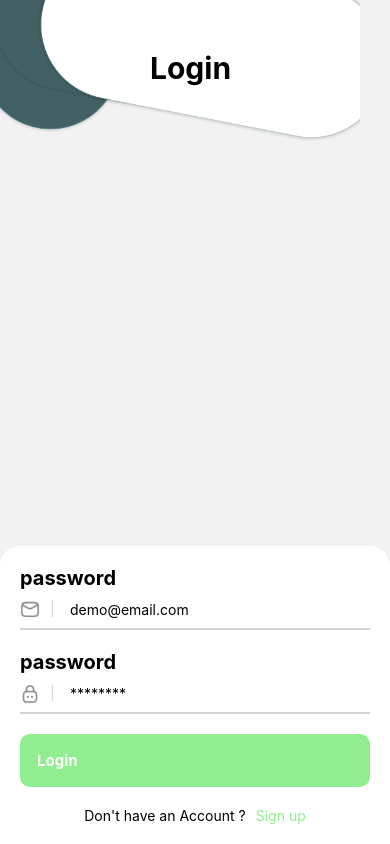
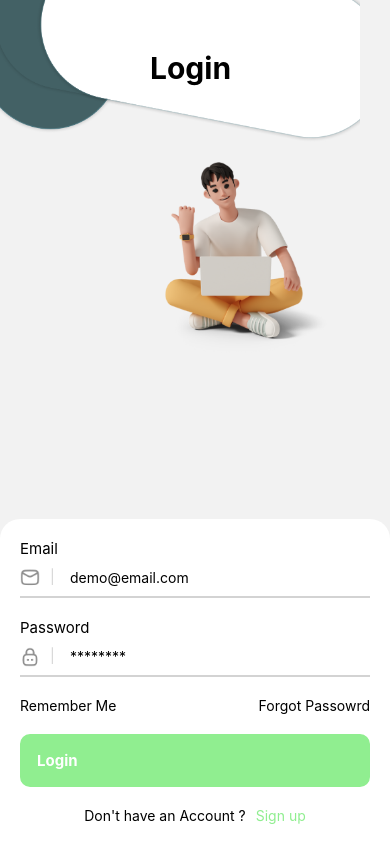
Before and after one commit to Kingcedru/Furniture-App-Native, a React Native app: screen /Login in a window 390 px wide. Built offline with nearby package versions, Linux system fonts and the light colour scheme.

Commit message:
login page

```diff
--- a/components/InputField.jsx
+++ b/components/InputField.jsx
@@ -93,8 +93,8 @@ const styles = StyleSheet.create({
     paddingLeft: 50,
   },
   label: {
-    fontSize: 20,
-    fontWeight: "bold",
+    fontSize: 15,
+    fontWeight: "regular",
     color: "black",
   },
 });
--- a/pages/Login.jsx
+++ b/pages/Login.jsx
@@ -1,4 +1,5 @@
-import { View, Text, Image, StyleSheet, TextInput } from "react-native";
+import { View, Text, Image, StyleSheet } from "react-native";
+
 import React from "react";
 import ButtonComponent from "../components/ButtonComponent";
 import InputField from "../components/InputField";
@@ -18,21 +19,46 @@ export default function Login() {
         />
         <Text style={styles.title}>Login</Text>
       </View>
+      <Image
+        source={require("../assets/smile-man.png")}
+        style={{
+          width: 200,
+          height: 200,
+          resizeMode: "contain",
+          position: "absolute",
+          top: 160,
+          left: 150,
+          zIndex: 10,
+        }}
+      />
       <View style={styles.form}>
         <InputField
-          label={"password"}
+          label={"Email"}
           autoCorrect={false}
           secureTextEntry={false}
           placeholder={"demo@email.com"}
           image={email}
         />
         <InputField
-          label={"password"}
+          label={"Password"}
           autoCorrect={false}
           secureTextEntry={true}
           placeholder={"********"}
           image={lock}
         />
+        <View
+          style={{
+            display: "flex",
+            flexDirection: "row",
+            justifyContent: "space-between",
+          }}
+        >
+          <View>
+            <Text>Remember Me</Text>
+          </View>
+
+          <Text>Forgot Passowrd</Text>
+        </View>
         <ButtonComponent color="lightgreen" text="Login" textColor="white" />
         <View
           style={{
```
Also changed, not shown: assets/smile-man.png (added).
